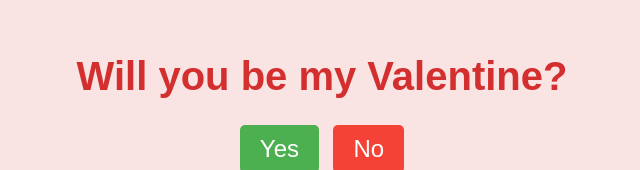
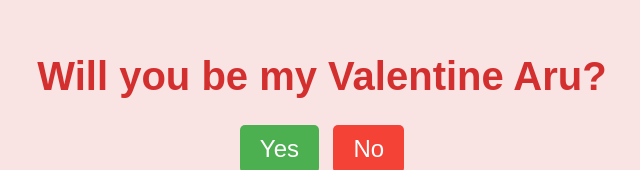
Before and after one commit to abhyu1/WIll-you-be-my-valentine, a plain HTML site: page index.html in a window 1280 px wide. Shown: the part 138-308 px from the top of the page, without its empty margins (318-958 px from the left). Drawn offline with Linux system fonts and the light colour scheme.

Commit message:
Update index.html

```diff
--- a/index.html
+++ b/index.html
@@ -8,7 +8,7 @@
 </head>
 <body>
     <div class="container">
-        <h1>Will you be my Valentine?</h1>
+        <h1>Will you be my Valentine Aru?</h1>
         <div class="buttons">
             <button class="yes-button" onclick="handleYesClick()">Yes</button>
             <button class="no-button" onclick="handleNoClick()">No</button>
```
